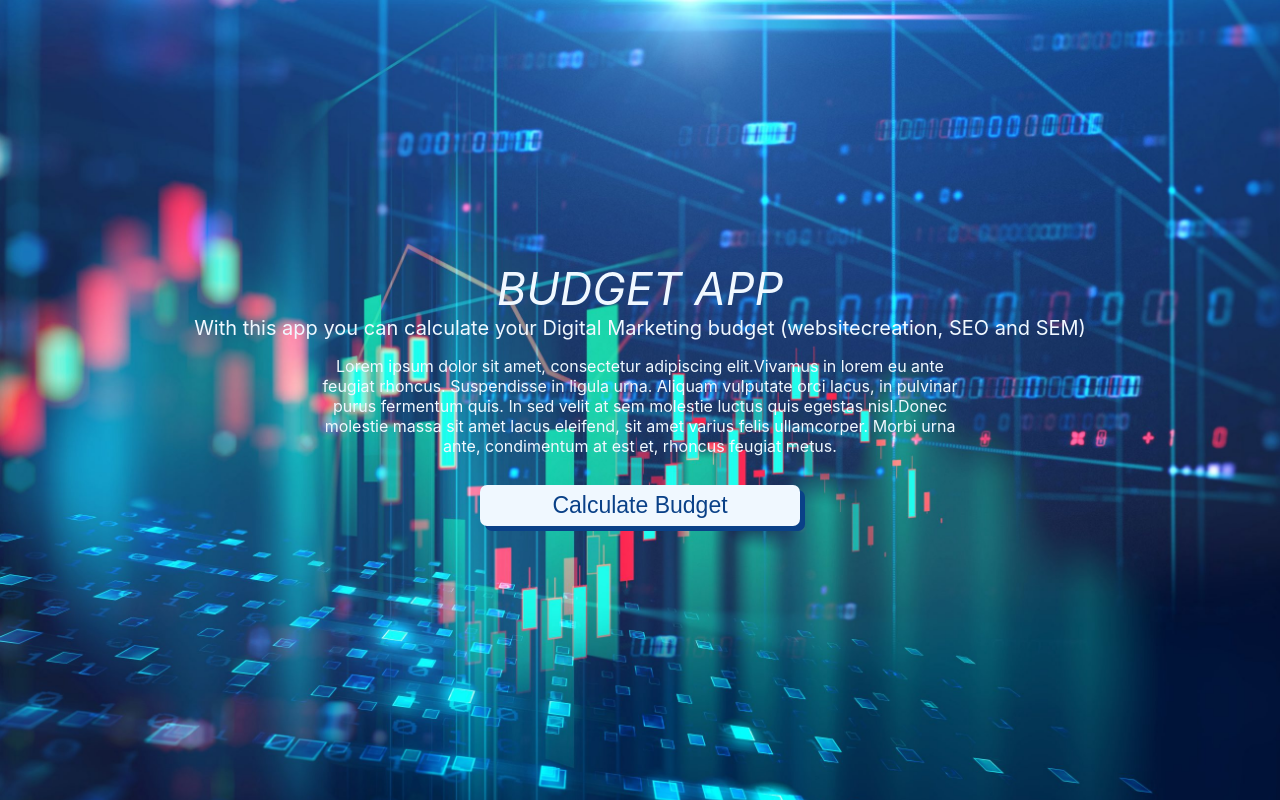
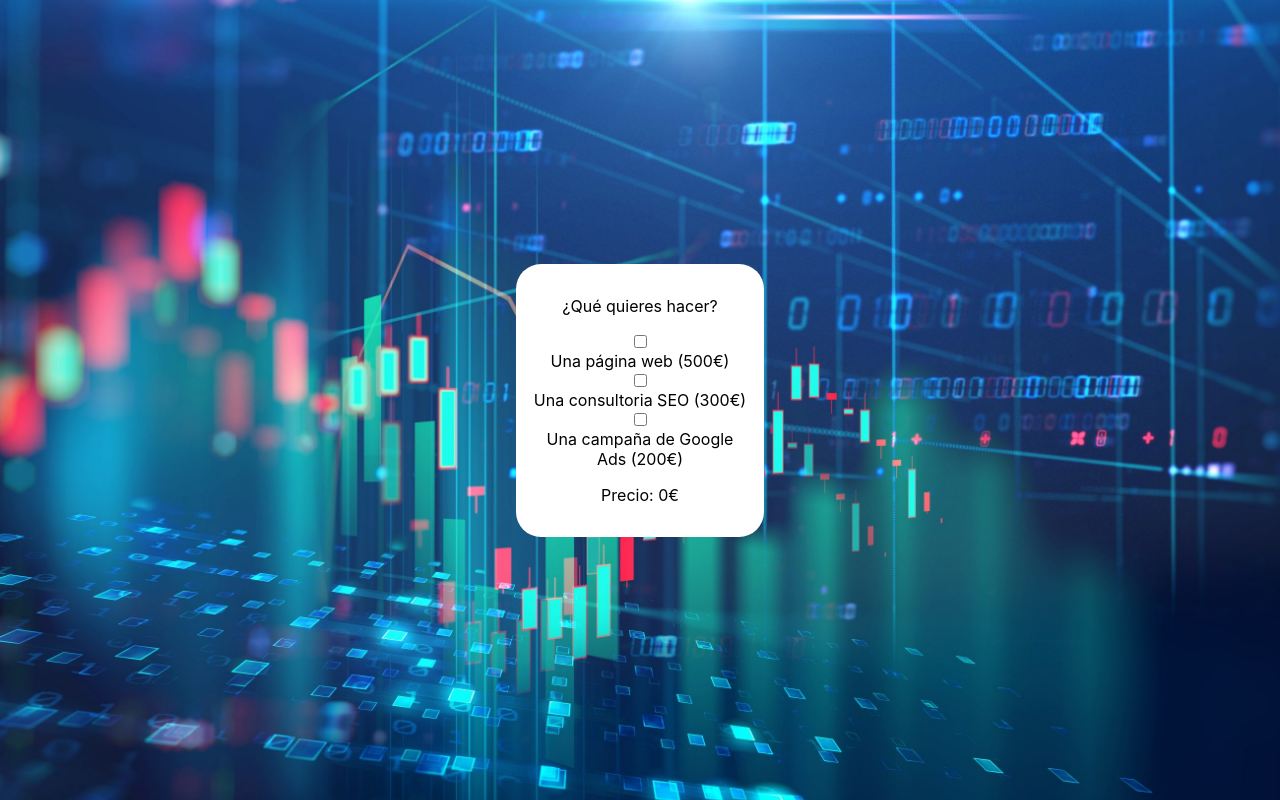
Before and after one commit to MiguelCagnate/BUDGEDT_APP-SPRINT-7, a React (Create React App) app: page /MyApp in a window 1280 px wide. Built offline with nearby package versions, Linux system fonts and the light colour scheme.

Commit message:
Componentes operativos

```diff
--- a/package.json
+++ b/package.json
@@ -8,6 +8,7 @@
     "@testing-library/user-event": "^13.5.0",
     "react": "^18.2.0",
     "react-dom": "^18.2.0",
+    "react-router-dom": "^6.4.2",
     "react-scripts": "5.0.1",
     "web-vitals": "^2.1.4"
   },
--- a/src/App.css
+++ /dev/null
@@ -1,56 +0,0 @@
-
-.App{
-  margin: 0px;
-  background-image: url('/public/data_scaled.jpeg');
-  background-repeat: no-repeat;
-  background-size: cover;
-  position: relative;
-
-}
-.card_body {
-  text-align: center;
-  min-height: 100vh;
-  width: fit-content;
-  display: flex;
-  flex-direction: column;
-  align-items: center;
-  justify-content: center;
-  color: aliceblue;
-  border-radius: 25px;
-
-
-
-}
-.card_title{
- font-size: 45px;
- font-style: italic;
- font-weight: 400;
-}
-
-.card_secondtitle{
-font-size: 20px;
-font-weight: 600px;
-
-}
-.card_p{
-  text-align: center;
-  align-items: center;
-  margin-left: 25%;
-  margin-right: 25%;
-}
-.card_button{
-  border-radius: 7px;
-  font-size: 23px;
-  color: #0a4188;
-  background-color: aliceblue;
-  margin: 13px;
-  padding: 7px 72px;
-  transition: 0.3s;
-  cursor: pointer;
- border: none;
- box-shadow: 5px 5px;
-}
-.card_button:hover {
-  background-color: #0a4188;
-  color: white;
-}
--- a/src/App.js
+++ /dev/null
@@ -1,26 +0,0 @@
-import "./App.css";
-
-export function App() {
-  return (
-    <div className="App">
-      <div className="card_body">
-        <div className="card_title">BUDGET APP</div>
-        <div className="card_secondtitle">
-          {" "}
-          With this app you can calculate your Digital Marketing budget
-           (websitecreation, SEO and SEM){" "}
-        </div>
-        <p className="card_p">
-          {" "}
-          Lorem ipsum dolor sit amet, consectetur adipiscing elit.Vivamus in
-          lorem eu ante feugiat rhoncus. Suspendisse in ligula urna. Aliquam
-          vulputate orci lacus, in pulvinar purus fermentum quis. In sed velit
-          at sem molestie luctus quis egestas nisl.Donec molestie massa sit amet
-          lacus eleifend, sit amet varius felis ullamcorper. Morbi urna ante,
-          condimentum at est et, rhoncus feugiat metus.
-        </p>
-        <button className="card_button"> Calculate Budget</button>
-      </div>
-    </div>
-  );
-}
--- /dev/null
+++ b/src/Card.css
@@ -0,0 +1,13 @@
+.card_body {
+  text-align: center;
+  width: 70%;
+  display: flex;
+  flex-direction: column;
+  align-items: center;
+  justify-content: center;
+  margin: auto;
+  color: #000;
+  border-radius: 25px;
+  padding: 1rem;
+  background-color: #fff;
+}
--- /dev/null
+++ b/src/Card.jsx
@@ -0,0 +1,5 @@
+import './Card.css'
+
+export const Card = ({ children }) => {
+  return <div className="card_body">{children}</div>;
+};
--- a/src/index.css
+++ b/src/index.css
@@ -1,13 +1,22 @@
 body {
   margin: 0;
-  font-family: -apple-system, BlinkMacSystemFont, 'Segoe UI', 'Roboto', 'Oxygen',
-    'Ubuntu', 'Cantarell', 'Fira Sans', 'Droid Sans', 'Helvetica Neue',
+  font-family: -apple-system, BlinkMacSystemFont, "Segoe UI", "Roboto", "Oxygen",
+    "Ubuntu", "Cantarell", "Fira Sans", "Droid Sans", "Helvetica Neue",
     sans-serif;
   -webkit-font-smoothing: antialiased;
   -moz-osx-font-smoothing: grayscale;
+  margin: 0;
+  display: flex;
+  align-items: center;
+  justify-content: center;
+  height: 100vh;
+  background-image: url("/public/data_scaled.jpeg");
+  background-repeat: no-repeat;
+  background-size: cover;
+  position: relative;
 }
 
 code {
-  font-family: source-code-pro, Menlo, Monaco, Consolas, 'Courier New',
+  font-family: source-code-pro, Menlo, Monaco, Consolas, "Courier New",
     monospace;
 }
--- a/src/index.js
+++ b/src/index.js
@@ -1,15 +1,29 @@
-import React from 'react';
-import ReactDOM from 'react-dom/client';
-import './index.css';
-import {App} from './App';
-import reportWebVitals from './reportWebVitals';
+import React from "react";
+import ReactDOM from "react-dom/client";
+import { createBrowserRouter, RouterProvider, Route } from "react-router-dom";
+import "./index.css";
+import { App } from "./pages/App";
+import { AppPage } from "./pages/AppPage";
+import reportWebVitals from "./reportWebVitals";
 
-const root = ReactDOM.createRoot(document.getElementById('root'));
+
+const router = createBrowserRouter([
+  {
+    path: "/",
+    element: <App />,
+  },
+  {
+    path: "/MyApp",
+    element: <AppPage />,
+  },
+]);
+
+const root = ReactDOM.createRoot(document.getElementById("root"));
+
 root.render(
   <React.StrictMode>
-    <App />
+    <RouterProvider router={router} />
   </React.StrictMode>
 );
 
-
 reportWebVitals();
--- /dev/null
+++ b/src/pages/App.css
@@ -0,0 +1,33 @@
+.card_title {
+  font-size: 45px;
+  font-style: italic;
+  font-weight: 400;
+}
+
+.card_secondtitle {
+  font-size: 20px;
+  font-weight: 600px;
+}
+.card_p {
+  text-align: center;
+  align-items: center;
+  margin-left: 25%;
+  margin-right: 25%;
+}
+.card_button {
+  border-radius: 7px;
+  font-size: 23px;
+  color: #0a4188;
+  background-color: aliceblue;
+  margin: 13px;
+  padding: 7px 72px;
+  transition: 0.3s;
+  cursor: pointer;
+  border: none;
+  box-shadow: 5px 5px;
+  text-decoration: none;
+}
+.card_button:hover {
+  background-color: #0a4188;
+  color: white;
+}
--- /dev/null
+++ b/src/pages/App.jsx
@@ -0,0 +1,30 @@
+import { Link } from "react-router-dom";
+
+import { Card } from "../Card";
+
+import "./App.css";
+
+export function App() {
+  return (
+    <Card>
+      <div className="card_title">BUDGET APP</div>
+      <div className="card_secondtitle">
+        {" "}
+        With this app you can calculate your Digital Marketing budget
+        (websitecreation, SEO and SEM){" "}
+      </div>
+      <p className="card_p">
+        {" "}
+        Lorem ipsum dolor sit amet, consectetur adipiscing elit.Vivamus in lorem
+        eu ante feugiat rhoncus. Suspendisse in ligula urna. Aliquam vulputate
+        orci lacus, in pulvinar purus fermentum quis. In sed velit at sem
+        molestie luctus quis egestas nisl.Donec molestie massa sit amet lacus
+        eleifend, sit amet varius felis ullamcorper. Morbi urna ante,
+        condimentum at est et, rhoncus feugiat metus.
+      </p>
+      <Link to={"/MyApp"} className="card_button">
+        Calculate Budget
+      </Link>
+    </Card>
+  );
+}
--- /dev/null
+++ b/src/pages/AppPage.css
@@ -0,0 +1,14 @@
+.card {
+  display: flex;
+  justify-content: center;
+  background-color: white;
+  width: 750px;
+  height: 450px;
+  border-radius: 10px;
+  padding: 2rem 3rem 3rem 3rem;
+  font-family: "Montserrat", sans-serif;
+  position: absolute;
+}
+form {
+  margin-top: 2rem;
+}
--- /dev/null
+++ b/src/pages/AppPage.jsx
@@ -0,0 +1,103 @@
+import { useState, useEffect } from "react";
+import { Card } from "../Card";
+
+import "./AppPage.css";
+
+const WebController = ({ onChange }) => {
+  const [state, setState] = useState({
+    pages: 1,
+    languages: 1,
+  });
+
+  const handleChange = ({ target }) => {
+    setState((prevState) => {
+      return {
+        ...prevState,
+        [target.name]: target.value,
+      };
+    });
+  };
+
+  useEffect(() => {
+    onChange(state);
+  }, [state]);
+
+  return (
+    <>
+      <input
+        type={"number"}
+        name="pages"
+        min={1}
+        value={state.pages}
+        onChange={handleChange}
+      />
+      <input
+        type={"number"}
+        min={1}
+        name="languages"
+        value={state.languages}
+        onChange={handleChange}
+      />
+    </>
+  );
+};
+
+export const AppPage = () => {
+  const [total, setTotal] = useState(0);
+  const [totalWeb, setTotalWeb] = useState(0);
+  const [isWebInput, setWebInput] = useState(false);
+
+  const handleWebPrice = ({ pages, languages }) => {
+    const BASE_PRICE = 500;
+    const PRICE_PER_PAGE = +pages > 1 ? 30 : 1;
+    const PRICE_PER_LANGUAGE = +languages > 1 ? 30 : 1;
+
+    let CALC_PRICE = 0;
+
+    if (+pages > 1) CALC_PRICE += +pages * PRICE_PER_PAGE;
+    if (+languages > 1) CALC_PRICE += +languages * PRICE_PER_LANGUAGE;
+
+    const TOTAL = BASE_PRICE + CALC_PRICE;
+    setTotalWeb(TOTAL);
+  };
+
+  useEffect(() => {
+    const BASE_PRICE = 500;
+    if (!isWebInput && totalWeb > BASE_PRICE) {
+      setTotal((prevValue) => prevValue - totalWeb);
+    }
+  }, [isWebInput]);
+
+  return (
+    <Card>
+      <p>¿Qué quieres hacer?</p>
+      <input
+        type={"checkbox"}
+        id="web"
+        onInput={({ target }) => setWebInput(target.checked)}
+      />
+      <label htmlFor="web">Una página web (500€)</label>
+      {isWebInput && <WebController onChange={handleWebPrice} />}
+
+      <input
+        type={"checkbox"}
+        id="seo"
+        onInput={({ target }) =>
+          setTotal((prevValue) => (target.checked ? prevValue + 300 : 0))
+        }
+      />
+      <label htmlFor="seo">Una consultoria SEO (300€)</label>
+
+      <input
+        type={"checkbox"}
+        id="ads"
+        onInput={({ target }) =>
+          setTotal((prevValue) => (target.checked ? prevValue + 200 : 0))
+        }
+      />
+      <label htmlFor="ads">Una campaña de Google Ads (200€)</label>
+
+      <p>Precio: {total + totalWeb}€</p>
+    </Card>
+  );
+};
```
Also changed, not shown: 1 other file (tests, documents, lock files or other folders).
